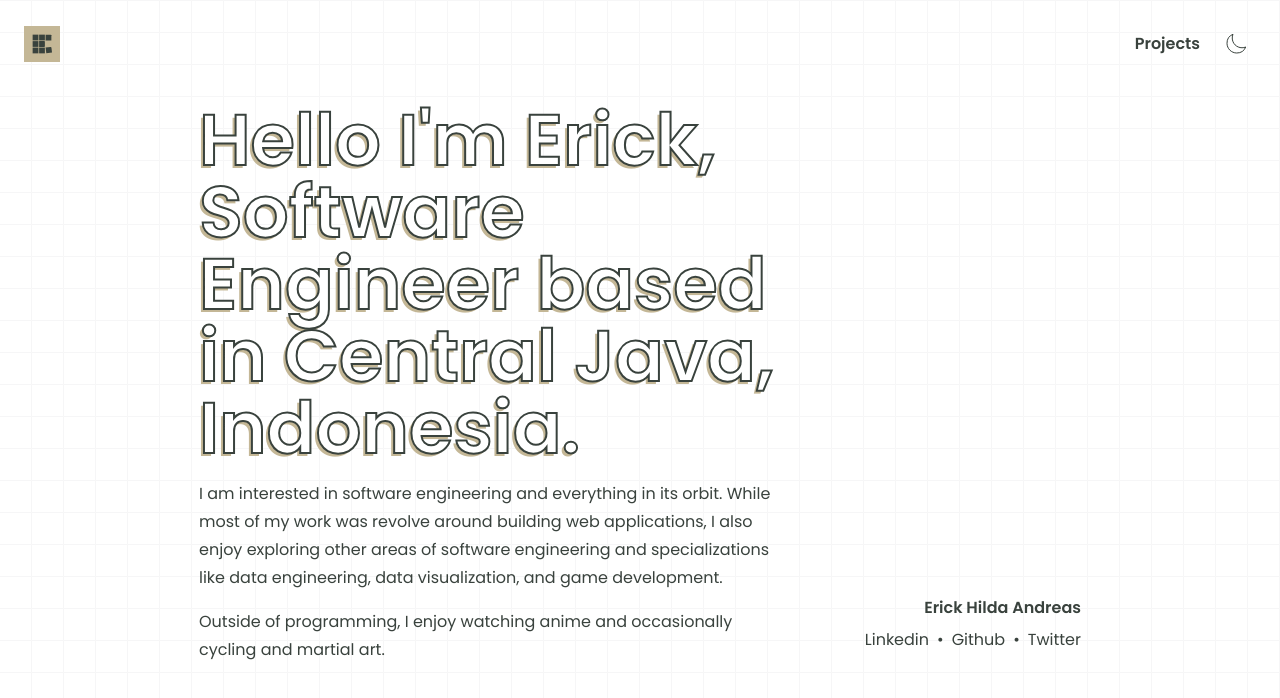
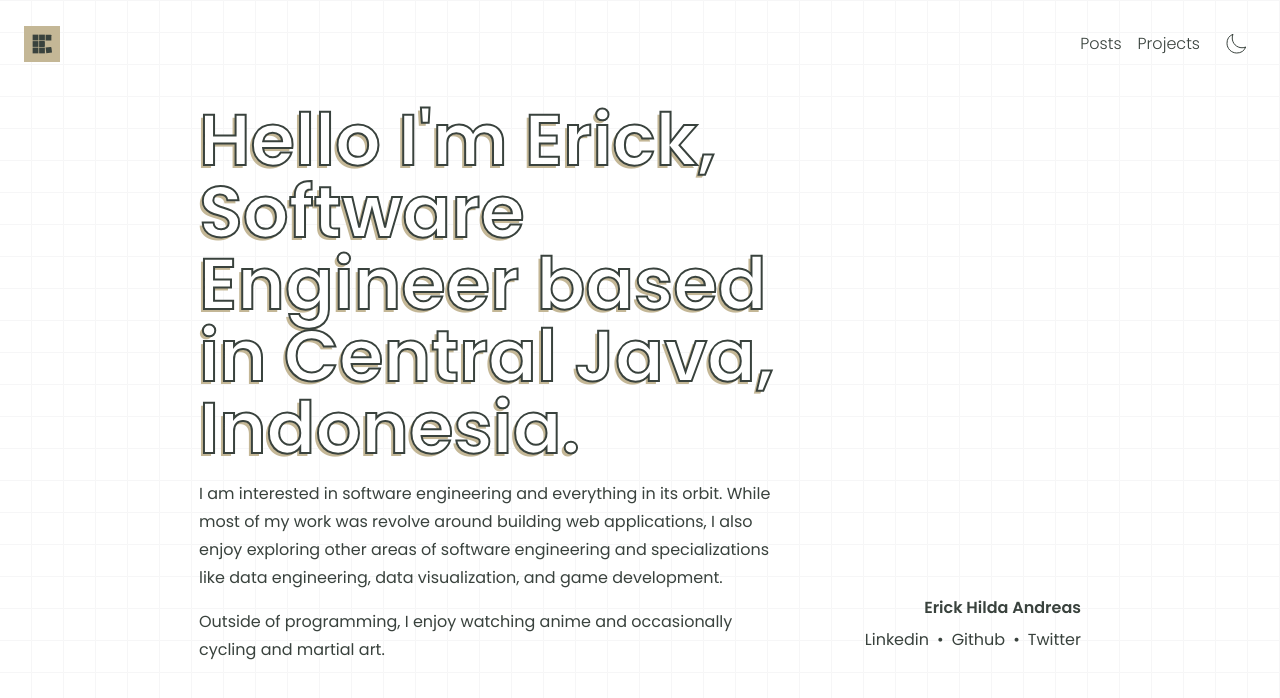
Before and after one commit to erickhilda/erickhilda, a Vue app: page / in a window 1280 px wide. Shown: the top 698 px of the page. Built offline with nearby package versions, Linux system fonts and the light colour scheme.

Commit message:
ui: add new navbar active link indicator

```diff
--- a/src/components/navigation-bar.vue
+++ b/src/components/navigation-bar.vue
@@ -2,30 +2,65 @@
 import IconMoon from './icon-moon.vue'
 import IconSun from './icon-sun.vue'
 import { useThemeTransition } from '@/composable/use-theme-transition'
+import { useRoute } from 'vue-router'
 
 const { theme, toggleTheme } = useThemeTransition()
+const route = useRoute()
 
 const handleThemeToggle = (event: Event) => {
   const button = event.currentTarget as HTMLElement
   toggleTheme(button)
 }
+
+// Check if current route matches navigation items
+const isActive = (path: string) => {
+  if (path === '/') {
+    return route.path === '/'
+  }
+  return route.path.startsWith(path)
+}
+
+const links = [
+  {
+    path: '/posts',
+    title: 'Posts',
+  },
+  {
+    path: '/projects',
+    title: 'Projects',
+  },
+]
 </script>
 
 <template>
   <nav class="p-6 flex flex-none h-full w-full">
     <div class="flex-1 flex items-center justify-start">
-      <RouterLink to="/" title="Main Page">
+      <RouterLink
+        to="/"
+        title="Main Page"
+        class="relative transition-all duration-200"
+        :class="{ 'opacity-100': isActive('/'), 'opacity-70 hover:opacity-100': !isActive('/') }"
+      >
         <img src="/logo.svg" class="h-9 w-9" />
       </RouterLink>
     </div>
     <div class="flex items-center">
       <nav class="inline-flex gap-4 dark:text-white items-center capitalize font-semibold">
-        <!-- <RouterLink to="/posts" title="Blog" class="link"> -->
-        <!--   <span>Blog</span> -->
-        <!-- </RouterLink> -->
-        <RouterLink to="/projects" title="Projects">
-          <span>Projects</span>
+        <RouterLink
+          v-for="link in links"
+          :key="link.path"
+          :to="link.path"
+          :title="link.title"
+          class="relative transition-all duration-200"
+          :class="{
+            'text-outer-space dark:text-gold': isActive(link.path),
+            'text-outer-space dark:text-white hover:text-outer-space dark:hover:text-white font-light':
+              !isActive(link.path),
+          }"
+        >
+          <span>{{ link.title }}</span>
         </RouterLink>
+
         <button
           class="p-2 focus:outline-none text-outer-space dark:text-white cursor-pointer"
           title="Toggles light & dark"
```
